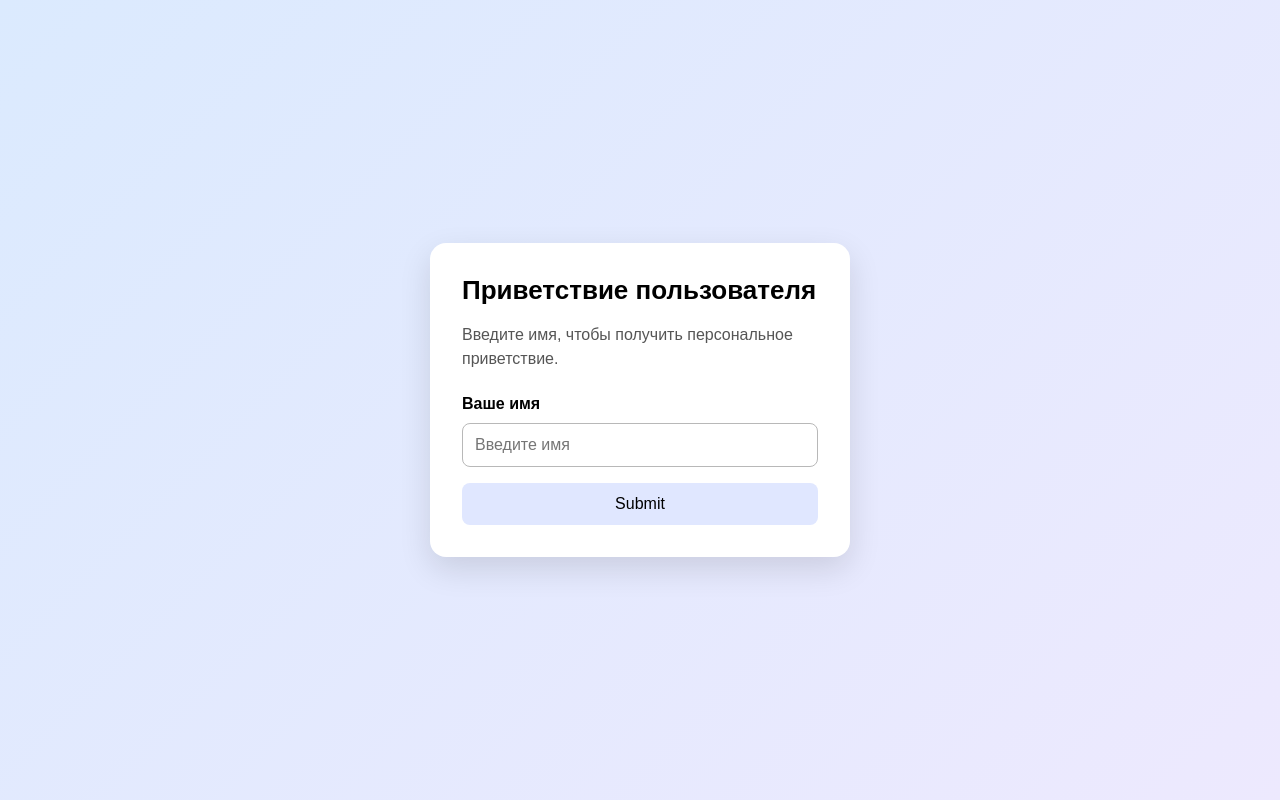
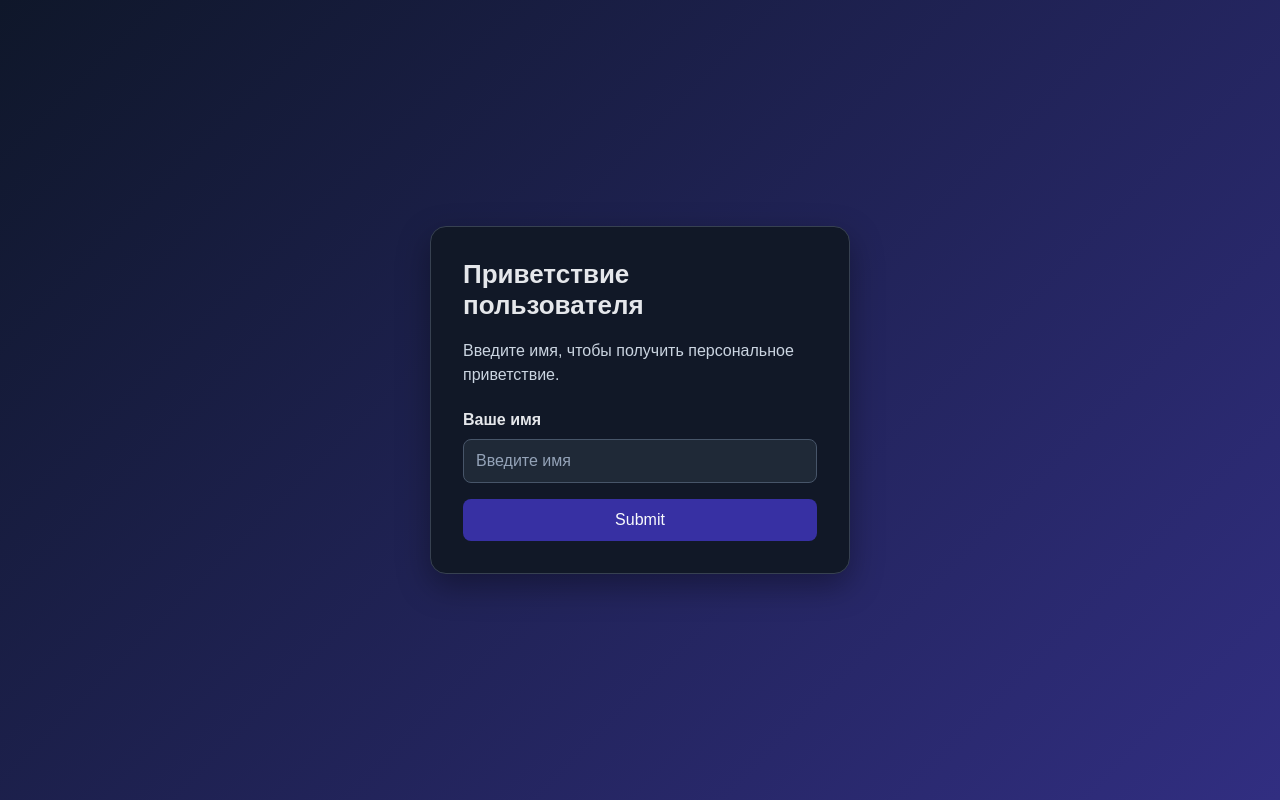
Before and after one commit to MozzhukhinRA/SynergyLearn, a Django app: page / in a window 1280 px wide. Run offline with Django 5.2, Linux system fonts and the light colour scheme.

Commit message:
обновил темную цветовую гамму

```diff
--- a/Practice_2026/case_03_django_greeting/greetings/static/greetings/style.css
+++ b/Practice_2026/case_03_django_greeting/greetings/static/greetings/style.css
@@ -7,28 +7,34 @@ body {
     align-items: center;
     justify-content: center;
     font-family: Arial, sans-serif;
-    background: linear-gradient(135deg, #dbeafe, #ede9fe);
+    color: #e5e7eb;
+    background: linear-gradient(135deg, #0f172a, #312e81);
 }
 
 .card {
     width: 420px;
     padding: 32px;
-    background: white;
+    background: #111827;
+    border: 1px solid #374151;
     border-radius: 16px;
-    box-shadow: 0 12px 32px rgba(0, 0, 0, 0.12);
+    box-shadow: 0 12px 32px rgba(0, 0, 0, 0.35);
 }
 
 h1 { margin-top: 0; font-size: 26px; }
-.description { color: #555; line-height: 1.5; }
+.description { color: #cbd5e1; line-height: 1.5; }
 form { display: flex; flex-direction: column; gap: 10px; margin-top: 24px; }
 label { font-weight: bold; }
 
 input {
     padding: 12px;
-    border: 1px solid #b8b8b8;
+    border: 1px solid #475569;
     border-radius: 8px;
     font-size: 16px;
+    color: #f8fafc;
+    background: #1f2937;
 }
+
+input::placeholder { color: #94a3b8; }
 
 button {
     margin-top: 6px;
@@ -36,10 +42,11 @@ button {
     border: none;
     border-radius: 8px;
     font-size: 16px;
+    color: #f8fafc;
     cursor: pointer;
-    background: #e0e7ff;
+    background: #3730a3;
 }
 
-button:hover { background: #c7d2fe; }
-.error { color: #b91c1c; font-size: 14px; }
-.greeting { margin-top: 24px; padding: 16px; background: #dcfce7; border-radius: 8px; font-weight: bold; }
+button:hover { background: #4338ca; }
+.error { color: #fca5a5; font-size: 14px; }
+.greeting { margin-top: 24px; padding: 16px; background: #14532d; border-radius: 8px; font-weight: bold; }
```
Also changed, not shown: Practice_2026/case_02_counter/style.css (+12 -8 lines), Practice_2026/case_04_calculator/style.css (+15 -8 lines).
